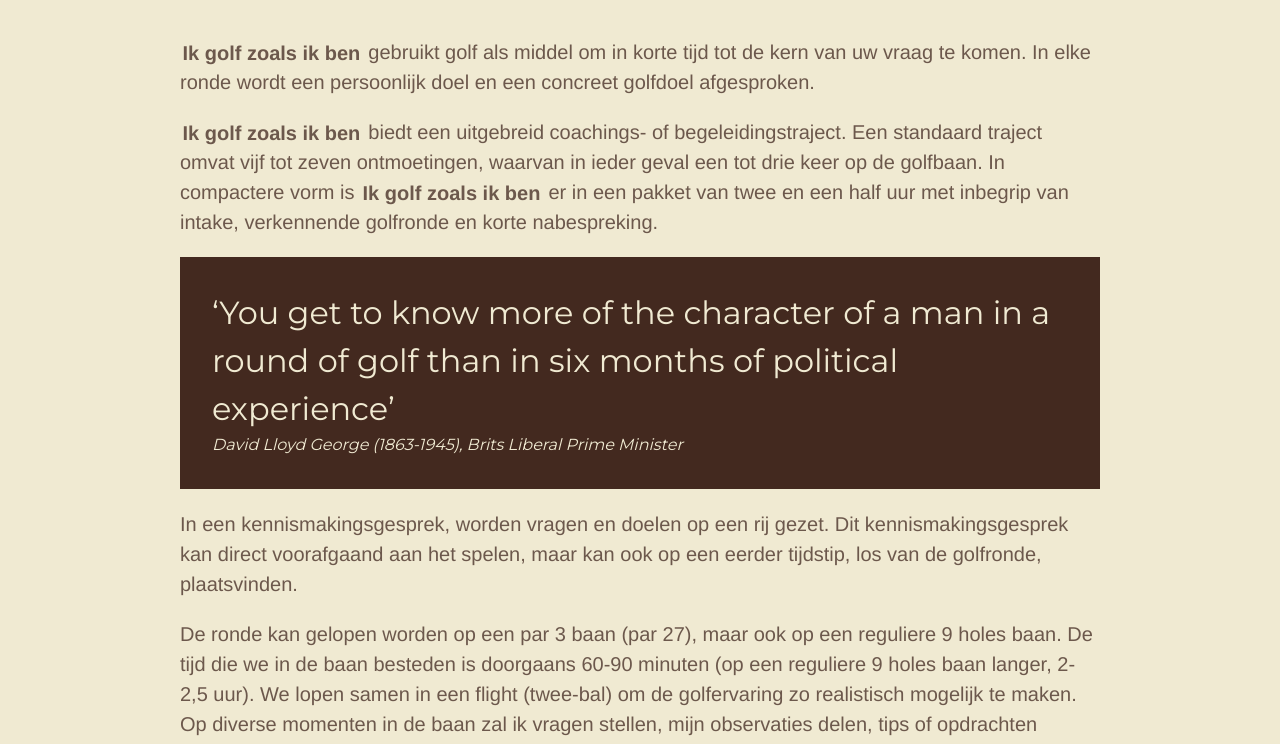
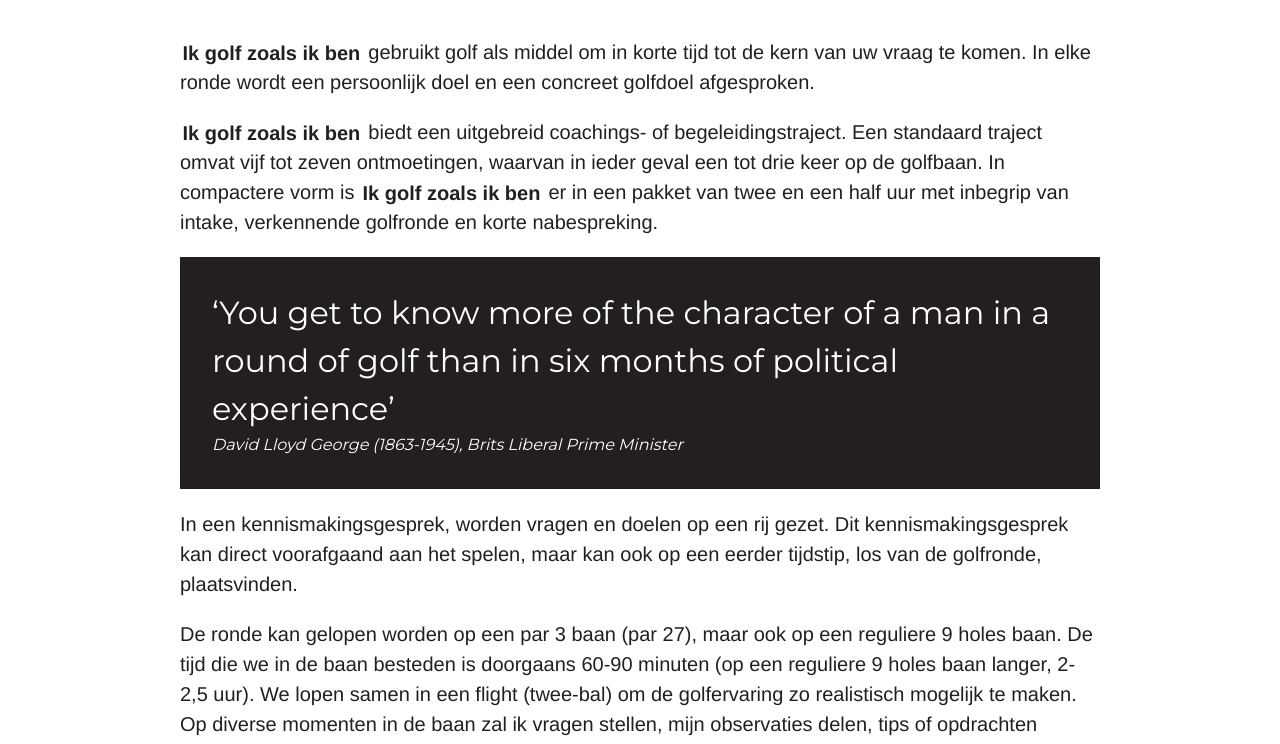
Before and after one commit to joostf/ikgolfzoalsikben, a plain HTML site: page index.html in a window 1280 px wide. Shown: the part 2056-2800 px from the top of the page. Drawn offline with Linux system fonts and the light colour scheme.

Commit message:
Kleurenschema afgestemd op het logo

```diff
--- a/static/css/styles.css
+++ b/static/css/styles.css
@@ -1,8 +1,8 @@
 :root {
-    --c-primary:#f0ead2;
-    --c-secondary:#6c584c;
-    --c-tertiary: #43291f;
-    --c-highlight:#adc178;
+    --c-primary:#fff;
+    --c-secondary:#231f20;
+    --c-tertiary: #ed1c24;
+    --c-highlight:#4db848;
 
     --space: 1em
 }
@@ -42,7 +42,7 @@ a {
     transition: .25s;
 }
 a:hover, a:focus {
-    color: var(--c-dimmed);
+    color: var(--c-secondary);
 }
 ul {
     list-style:none;
@@ -72,7 +72,7 @@ blockquote {
     font-family: 'Montserrat', sans-serif;
     font-size: 1.5rem;
     padding:var(--space);
-    background-color: var(--c-tertiary);
+    background-color: var(--c-secondary);
     color:var(--c-primary);
     margin:0;
 }
@@ -114,6 +114,7 @@ nav a {
     align-items: flex-end;
     padding:var(--space) calc(var(--space));
     white-space: nowrap;
+    color:var(--c-secondary)
 }
 nav a:hover {
     background-color: var(--c-tertiary);
@@ -123,6 +124,7 @@ nav a span {
     line-height:1
 }
 main > a {
+    color:currentColor;
     position: fixed;
     right:1rem;
     bottom:1rem;
```
